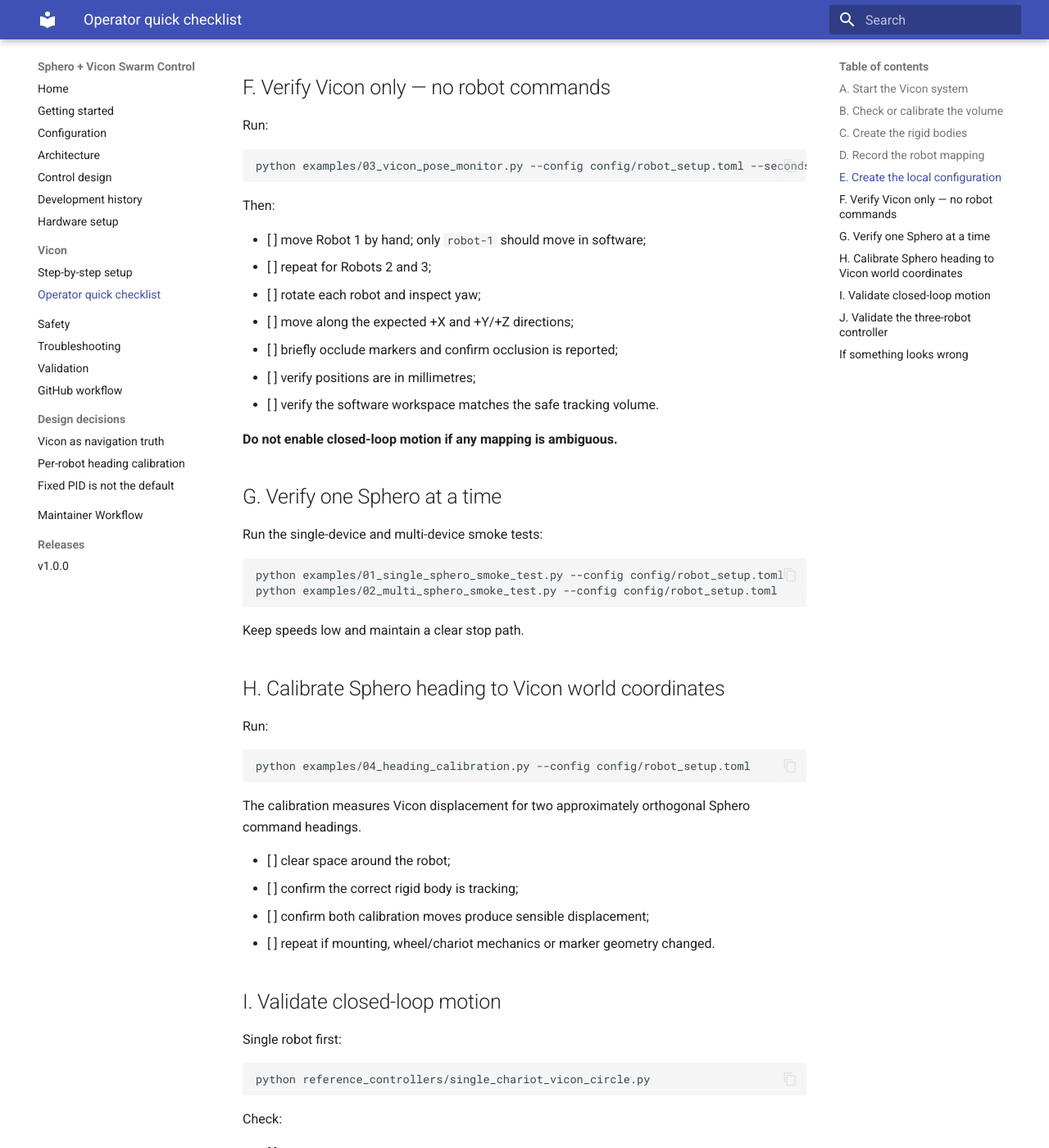
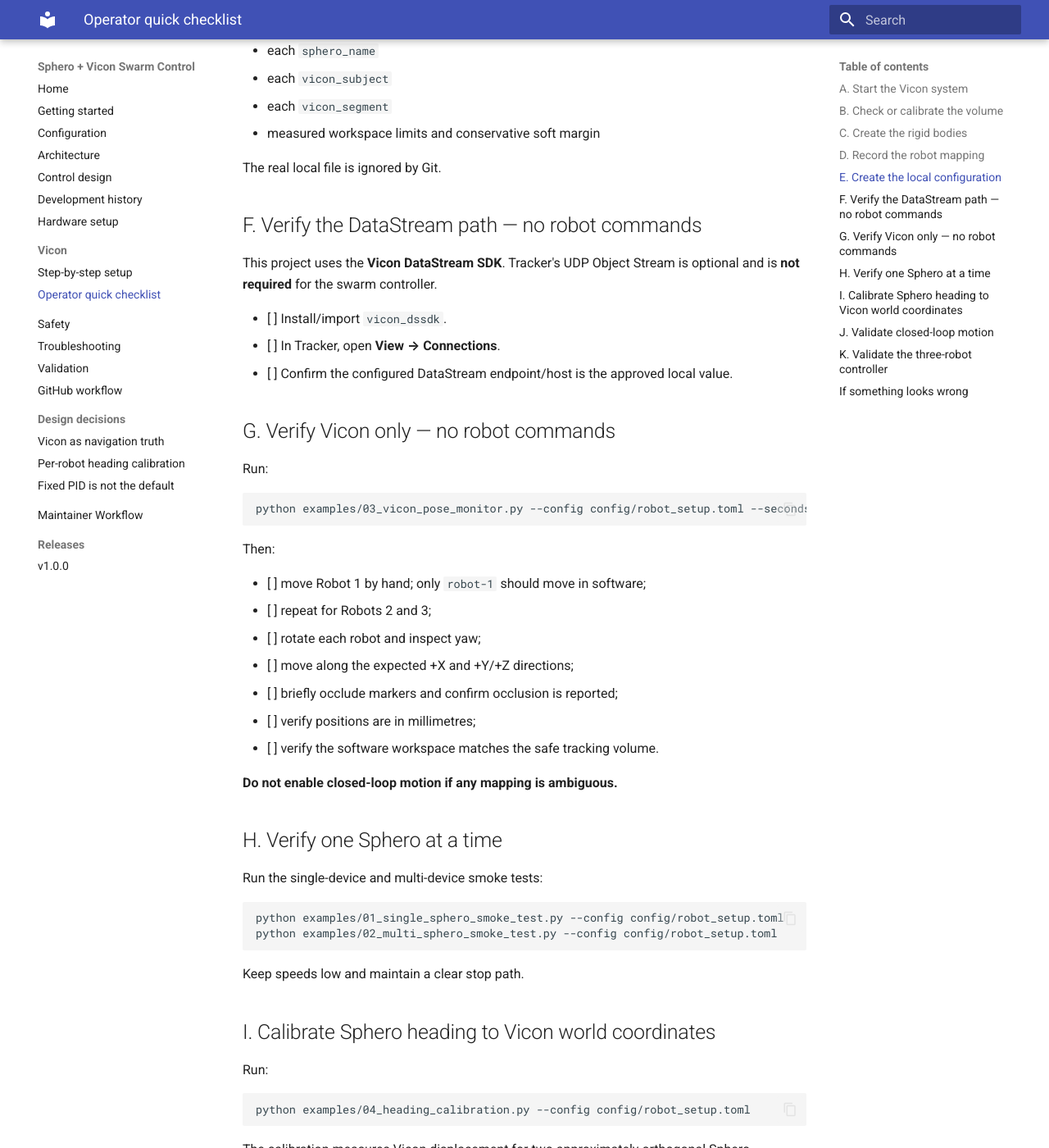
Before and after one commit to RV-crtl/sphero-vicon-swarm, an MkDocs documentation site: the page built from docs/vicon-operator-checklist.md, in a window 1280 px wide and 1400 px high, scrolled down 2457 px. Shown: the whole window at 82% size. Built offline with MkDocs 1.6.1 and Material for MkDocs 9.7.7, drawn with Linux system fonts in a browser that asks for light colours; some of the changed text lies outside the part shown.

Commit message:
Align operator checklist with current Tracker/DataStream workflow

```diff
--- a/docs/vicon-operator-checklist.md
+++ b/docs/vicon-operator-checklist.md
@@ -1,6 +1,10 @@
 # Vicon operator quick checklist
 
 Use this as the **bench-side checklist** once the full [Vicon setup and reproduction workflow](vicon-setup.md) has been read.
+
+For screenshots/click maps, keep the [Vicon Tracker visual guide](vicon-tracker-ui-guide.md) open beside this page.
+
+For SDK installation/network debugging, use [Vicon DataStream SDK setup](vicon-datastream.md).
 
 It condenses the practical sequence into one page for a returning user.
 
@@ -12,6 +16,7 @@
 - [ ] Open **Vicon Tracker 4.x**.
 - [ ] Open **System** and confirm every expected camera is online and contributing.
 - [ ] Check the 3D view: reflective markers should reconstruct as points when moved through the capture volume.
+- [ ] Check **System Health Report**: calibration status, latency/drop frames, Centroid Connectivity and Image Error.
 - [ ] Stop if the expected camera count or tracking volume is not healthy.
 
 ## B. Check or calibrate the volume
@@ -34,7 +39,7 @@
 
 For **each** chariot:
 
-- [ ] Use at least four rigid, asymmetric, well-spaced reflective markers.
+- [ ] Use at least four rigid, asymmetric, well-spaced reflective markers; **five or more is preferred** where practical.
 - [ ] Make the constellation visibly different from the other robots.
 - [ ] Place the chariot in the capture volume.
 - [ ] Open the **Tracking** panel.
@@ -82,7 +87,15 @@
 
 The real local file is ignored by Git.
 
-## F. Verify Vicon only — no robot commands
+## F. Verify the DataStream path — no robot commands
+
+This project uses the **Vicon DataStream SDK**. Tracker's UDP Object Stream is optional and is **not required** for the swarm controller.
+
+- [ ] Install/import `vicon_dssdk`.
+- [ ] In Tracker, open **View → Connections**.
+- [ ] Confirm the configured DataStream endpoint/host is the approved local value.
+
+## G. Verify Vicon only — no robot commands
 
 Run:
 
@@ -102,7 +115,7 @@
 
 **Do not enable closed-loop motion if any mapping is ambiguous.**
 
-## G. Verify one Sphero at a time
+## H. Verify one Sphero at a time
 
 Run the single-device and multi-device smoke tests:
 
@@ -113,7 +126,7 @@
 
 Keep speeds low and maintain a clear stop path.
 
-## H. Calibrate Sphero heading to Vicon world coordinates
+## I. Calibrate Sphero heading to Vicon world coordinates
 
 Run:
 
@@ -128,7 +141,7 @@
 - [ ] confirm both calibration moves produce sensible displacement;
 - [ ] repeat if mounting, wheel/chariot mechanics or marker geometry changed.
 
-## I. Validate closed-loop motion
+## J. Validate closed-loop motion
 
 Single robot first:
 
@@ -143,7 +156,7 @@
 - [ ] tracking remains stable;
 - [ ] the robot stays inside conservative bounds.
 
-## J. Validate the three-robot controller
+## K. Validate the three-robot controller
 
 Software-only dry run:
 
```
